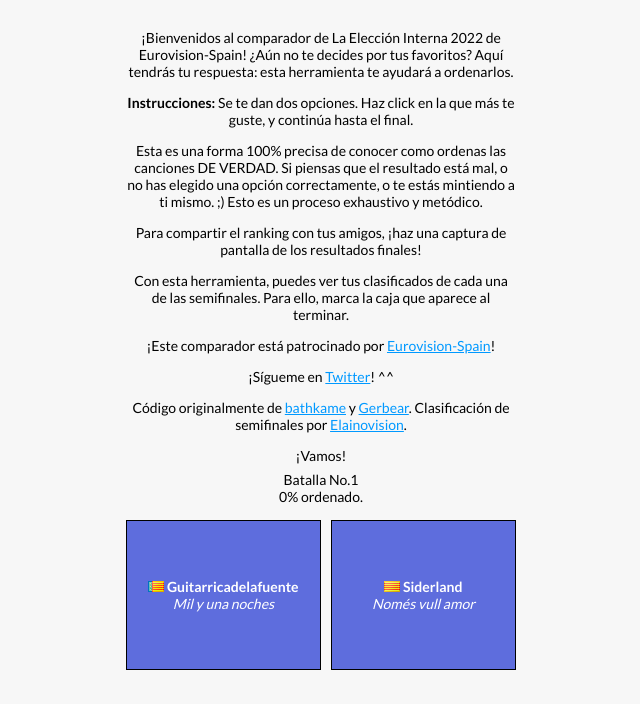
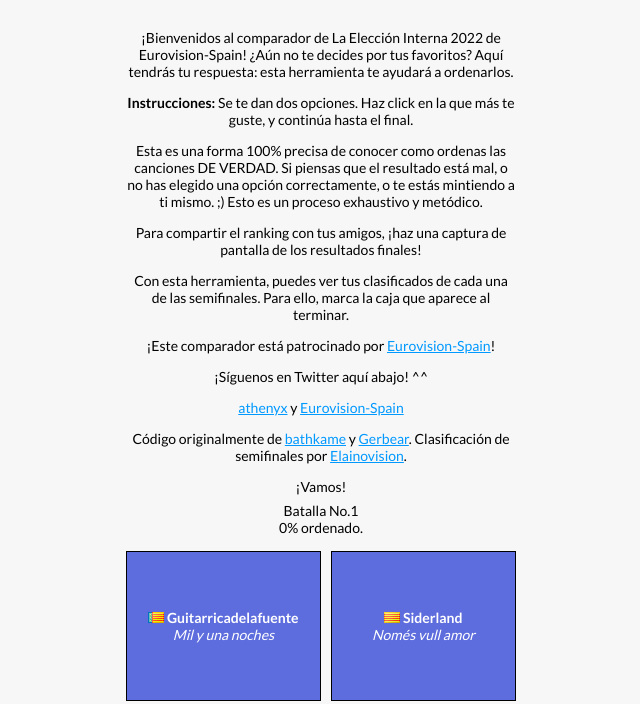
Before and after one commit to Athenyx04/Athenyx04.github.io, a plain HTML site: page sorter/eleccioninterna2022.htm in a window 1280 px wide. Shown: the part 300-1004 px from the top of the page, without its empty margins (319-959 px from the left). Drawn offline with Linux system fonts and the light colour scheme.

Commit message:
Twitter info

```diff
--- a/sorter/eleccioninterna2022.htm
+++ b/sorter/eleccioninterna2022.htm
@@ -364,7 +364,8 @@
 
 <p>¡Este comparador está patrocinado por <a href="https://eurovision-spain.com" target="_new">Eurovision-Spain</a>!</p>
 
-<p>¡Sígueme en <a href="https://twitter.com/athenyx04">Twitter</a>! ^^</p>
+<p>¡Síguenos en Twitter aquí abajo! ^^</p>
+<p><a href="https://twitter.com/athenyx04">athenyx</a> y <a href="https://twitter.com/eurospaincom">Eurovision-Spain</a></p>
 
 <p>Código originalmente de <a href="https://twitter.com/bathkame">bathkame</a> y <a href="https://twitter.com/mr_gerbear">Gerbear</a>. Clasificación de semifinales por <a href="https://twitter.com/elainovision">Elainovision</a>.</p>
 
```
